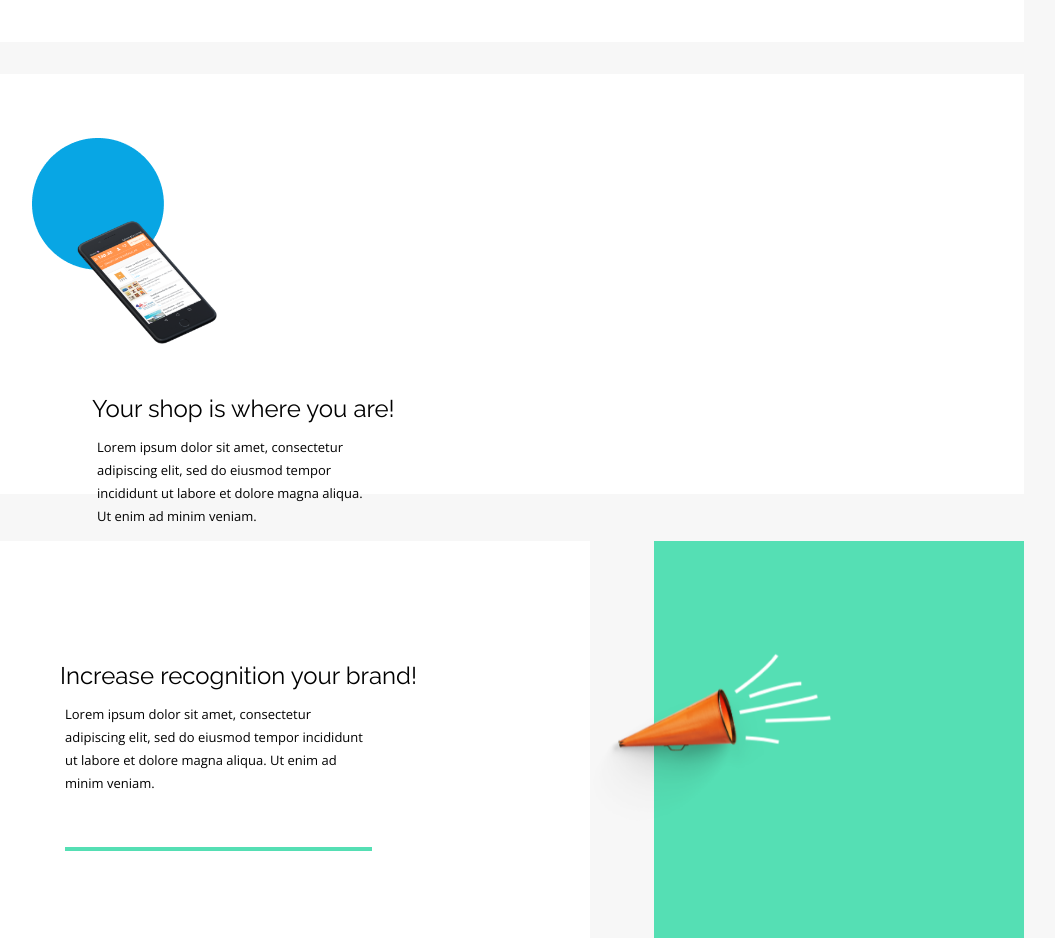
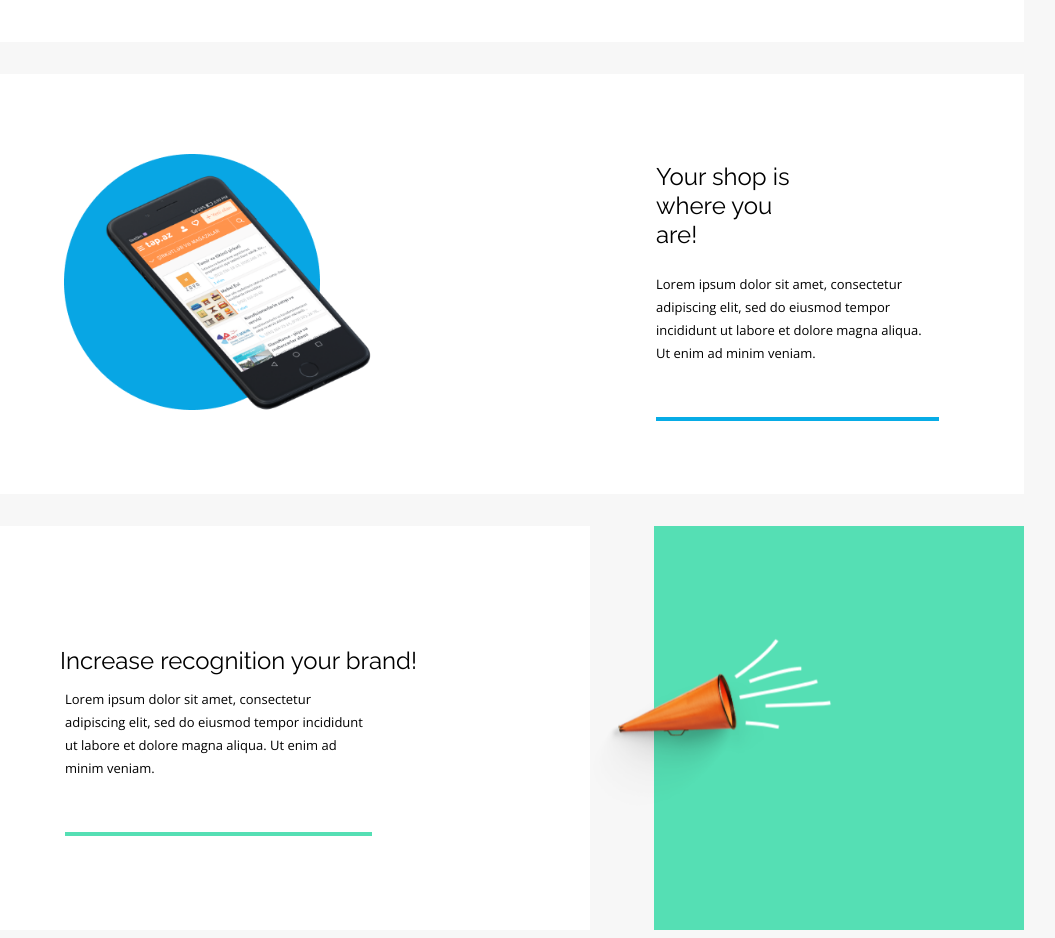
Before and after one commit to vichule/oxygenShop, a plain HTML site: page oxygenShop.html in a window 1280 px wide. Shown: the part 1880-2818 px from the top of the page, without its empty margins (128-1183 px from the left). Drawn offline with nearby package versions, Linux system fonts and the light colour scheme.

Commit message:
revisar detalles y responsive

```diff
--- a/oxygenShop.html
+++ b/oxygenShop.html
@@ -72,8 +72,10 @@
           <p>Lorem ipsum dolor sit amet, consectetur adipiscing elit, sed do eiusmod tempor incididunt ut labore et dolore magna aliqua. Ut enim ad minim veniam. </p>
         </article>
         <article class="benefits__container" id="blue">
-          <img id="iphone" src="images/Iphone.png" height="" width="">
-          <img src="images/Ellipse2B.png" height="" width="">
+          <img id="iphone1" src="images/Iphone.png" >
+          <img id="iphone2" src="images/Iphone2.png" >
+          <img id="circlePhone1" src="images/Ellipse2B.png" >
+          <img id="circlePhone2" src="images/EllipseBB.png" >
           <h2>Your shop is where you are!</h2>
           <p>Lorem ipsum dolor sit amet, consectetur adipiscing elit, sed do eiusmod tempor incididunt ut labore et dolore magna aliqua. Ut enim ad minim veniam. </p>
         </article>
--- a/shopStyle.css
+++ b/shopStyle.css
@@ -169,8 +169,16 @@ header p{
     display: none;
 }
 
-#iphone{
+#iphone1{
     position: absolute;
+}
+
+#iphone2{
+    display: none;
+}
+
+#circlePhone2{
+    display: none;
 }
 
 .benefits__container h2 {
@@ -328,7 +336,7 @@ li p{
     color: white;
     border-radius: 30px;
     border: none;
-    margin: 2em 0em 0em 3em;
+    margin: 2em 0em 0em 2.5em;
 }
 
 .btn_profesional{
@@ -338,7 +346,7 @@ li p{
     color: white;
     border-radius: 30px;
     border: none;
-    margin: 25px 0px 0px 50px;
+    margin: 2em 0em 0em 3em;
 }
 
 .btn_premium{
@@ -348,7 +356,7 @@ li p{
     color: white;
     border-radius: 30px;
     border: none;
-    margin: 25px 0px 0px 50px;
+    margin: 2em 0em 0em 3em;
 }
 
 
@@ -644,10 +652,28 @@ header p{
     display: none;
 }
 
-#iphone{
-    margin: 5em 1em 0em 2em;
+#iphone1{
+    display: none;
 }
 
+#iphone2{
+    position: absolute;
+    display: block;
+    margin: 2em 0em 0em 3em;
+    z-index: 2;
+    width: 26%;
+}
+
+#circlePhone2{
+    display: block;
+    position: absolute;
+    width: 20%;
+    margin: 1em 1em 1em 2em;
+}
+
+#circlePhone1{
+    display: none;
+}
 
 
 .benefits__container h2{
@@ -666,6 +692,12 @@ header p{
 
 #blue p{
     border-bottom: 4px solid #07ACE6;
+    margin: 1em 1em 1em 48em;
+}
+
+#blue h2{
+    margin: 1em 1em 1em 26em;
+    width: 15%;
 }
 
 #green p{
```
Also changed, not shown: images/EllipseBB.png (added).
